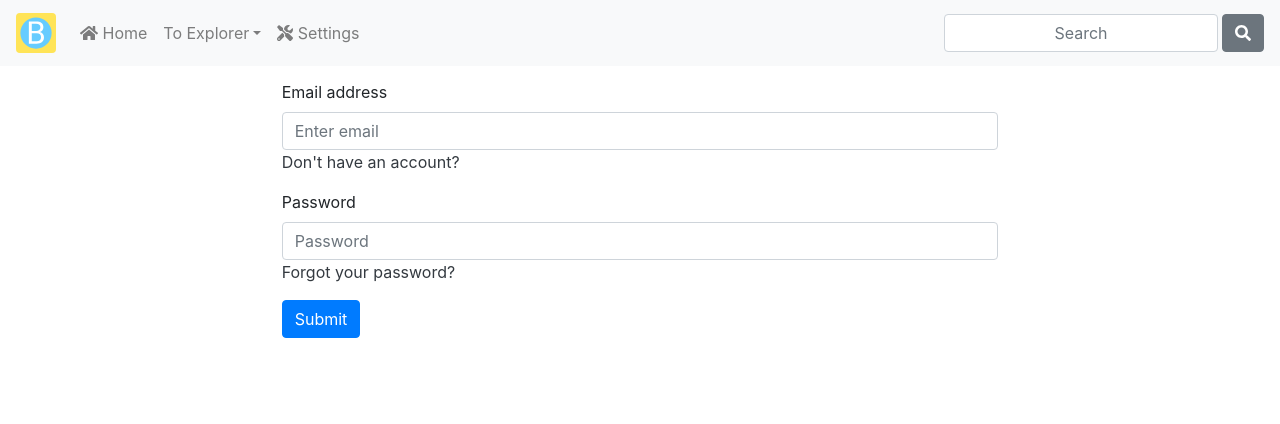
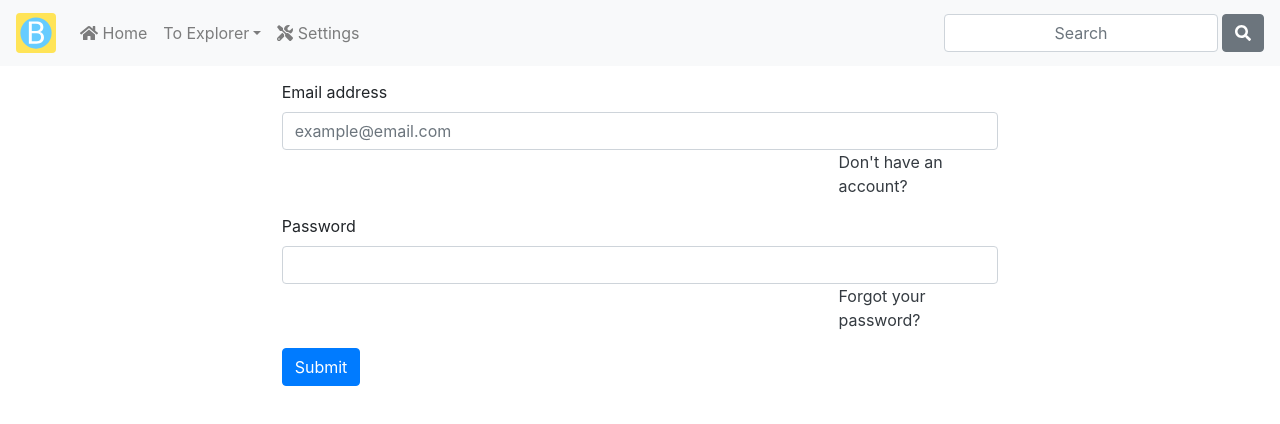
Before and after one commit to ce4555678/btubecoin-front, a Next.js app: page /auth/login in a window 1280 px wide. Shown: the top 424 px of the page. Built offline with nearby package versions, Linux system fonts and the light colour scheme; no server answers.

Commit message:
custom login

```diff
--- a/pages/auth/login.js
+++ b/pages/auth/login.js
@@ -3,11 +3,15 @@ import { useState, memo, useContext } from 'react'
 import { Form, Button, Row, Col} from 'react-bootstrap'
 import Link from 'next/link'
 import Dark from '../../context/Dark'
+import firebase from '../../utils/firebase'
+import 'firebase/auth'
 
 function Login () {
     const DarkMode = useContext(Dark)
     const [ Email, setEmail] = useState('')
     const [ Password, setPassword] = useState('')
+
+    firebase.auth().setPersistence(firebase.auth.Auth.Persistence.NONE);
 
     return (
         <Layout title="Log In">
@@ -17,17 +21,17 @@ function Login () {
             <Form>
         <Form.Group controlId="formBasicEmail">
             <Form.Label className={DarkMode ? "text-white" : ""} >Email address</Form.Label>
-            <Form.Control className={DarkMode ? "text-white bg-dark " : ""} onChange={(e) => setEmail(e.target.value)} type="email" placeholder="Enter email" required/>
-            <Link href="/auth/signup"><p style={{cursor: 'pointer'}}  className={DarkMode ? "text-white " : "text-dark"}>Don't have an account?</p></Link>
+            <Form.Control className={DarkMode ? "text-white bg-dark " : ""} onChange={(e) => setEmail(e.target.value)} type="email" placeholder="example@email.com" required/>
+            <Link href="/auth/signup"><p style={{cursor: 'pointer', marginLeft: '77.7%'}}  className={DarkMode ? "text-white " : "text-dark"}>Don't have an account?</p></Link>
         </Form.Group>
 
         <Form.Group controlId="formBasicPassword">
             <Form.Label className={DarkMode ? "text-white" : ""}>Password</Form.Label>
-            <Form.Control className={DarkMode ? "text-white bg-dark " : ""} onChange={(e) => setPassword(e.target.value)} type="password" placeholder="Password" required/>
-            <Link href="/auth/redefine-password"><p style={{cursor: 'pointer'}}  className={DarkMode ? "text-white " : "text-dark"}>Forgot your password?</p></Link>
+            <Form.Control className={DarkMode ? "text-white bg-dark " : ""} onChange={(e) => setPassword(e.target.value)} type="password" required/>
+            <Link href="/auth/redefine-password"><p style={{cursor: 'pointer', marginLeft: '77.7%'}}  className={DarkMode ? "text-white " : "text-dark"}>Forgot your password?</p></Link>
         </Form.Group>
 
-        <Button variant="primary" type="button">
+        <Button variant="primary" type="submit">
             Submit
         </Button>
         </Form>
--- a/pages/auth/redefine-password.js
+++ b/pages/auth/redefine-password.js
@@ -19,7 +19,7 @@ function RedefinePassword () {
                     <Form.Label className={DarkMode ? "text-white" : ""}>Email address</Form.Label>
                     <Form.Control className={DarkMode ? "text-white bg-dark " : ""} onChange={(e) => setEmail(e.target.value)} type="email" placeholder="example@email.com" required/>
                 </Form.Group>
-                <Button variant="primary" type="button">
+                <Button variant="primary" type="submit">
                     Submit
                 </Button>
                 </Form>
--- a/pages/auth/signup.js
+++ b/pages/auth/signup.js
@@ -47,11 +47,9 @@ function SignUp () {
         <Form.Group controlId="formBasicPasswordAgain">
             <Form.Label className={DarkMode ? "text-white" : "" }>Password Again</Form.Label>
             <Form.Control className={DarkMode ? "text-white bg-dark " : ""} onChange={(e) => setPasswordAgain(e.target.value)} type="password" required/>
+            <Link href="/auth/login"><p style={{cursor: 'pointer', marginLeft: '75.7%'}}  className={DarkMode ? "text-white " : "text-dark"}>already have an account?</p></Link>
         </Form.Group>
-        <Form.Group>
-        <Link href="/auth/login"><p style={{cursor: 'pointer'}}  className={DarkMode ? "text-white " : "text-dark"}>already have an account?</p></Link>
-        </Form.Group>
-        <Button variant="primary" type="button">
+        <Button variant="primary" type="submit">
             Submit
         </Button>
         </Form>
--- a/utils/firebase.js
+++ b/utils/firebase.js
@@ -1,4 +1,5 @@
 import firebase from 'firebase/app'
+import 'firebase/analytics'
 
 if(firebase.apps.length == 0 ) {
 
```
